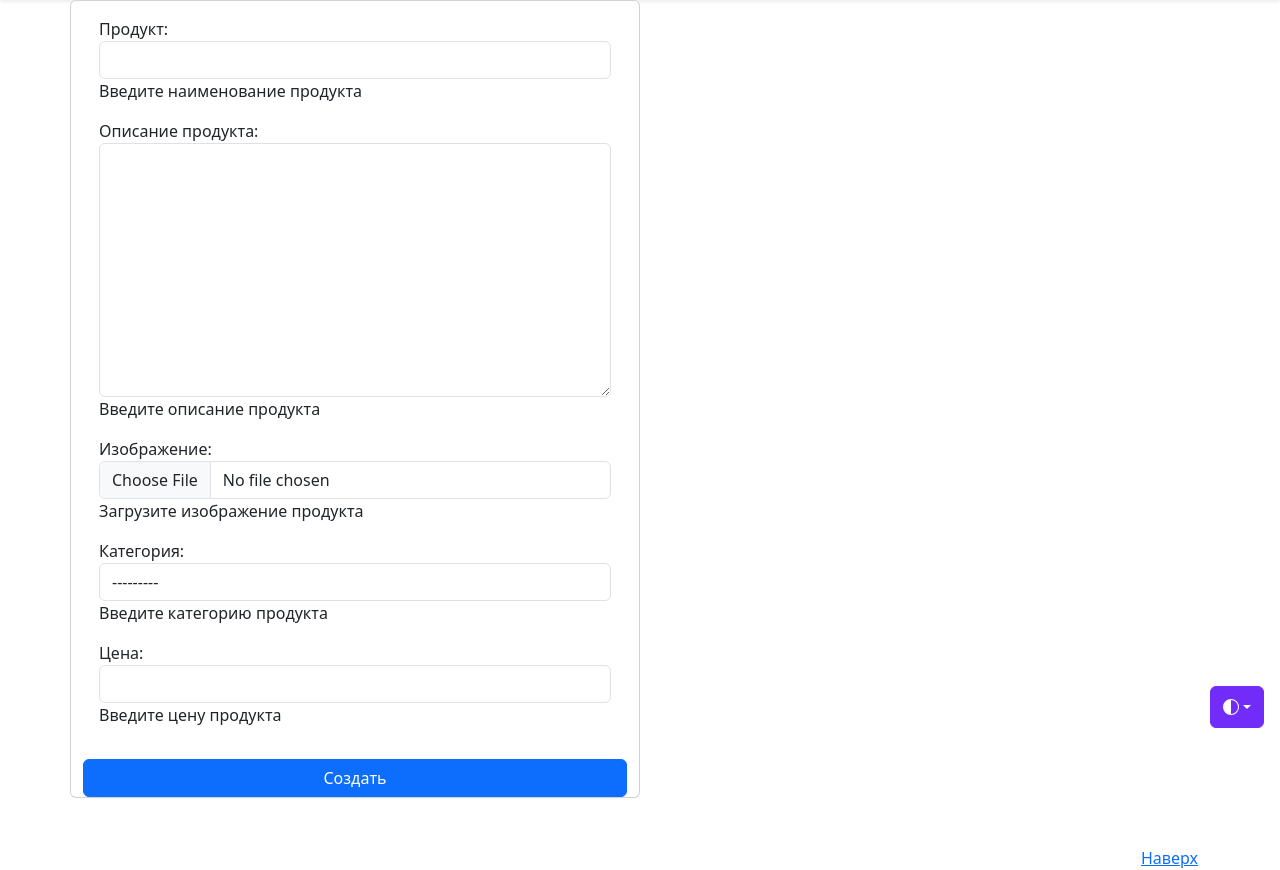
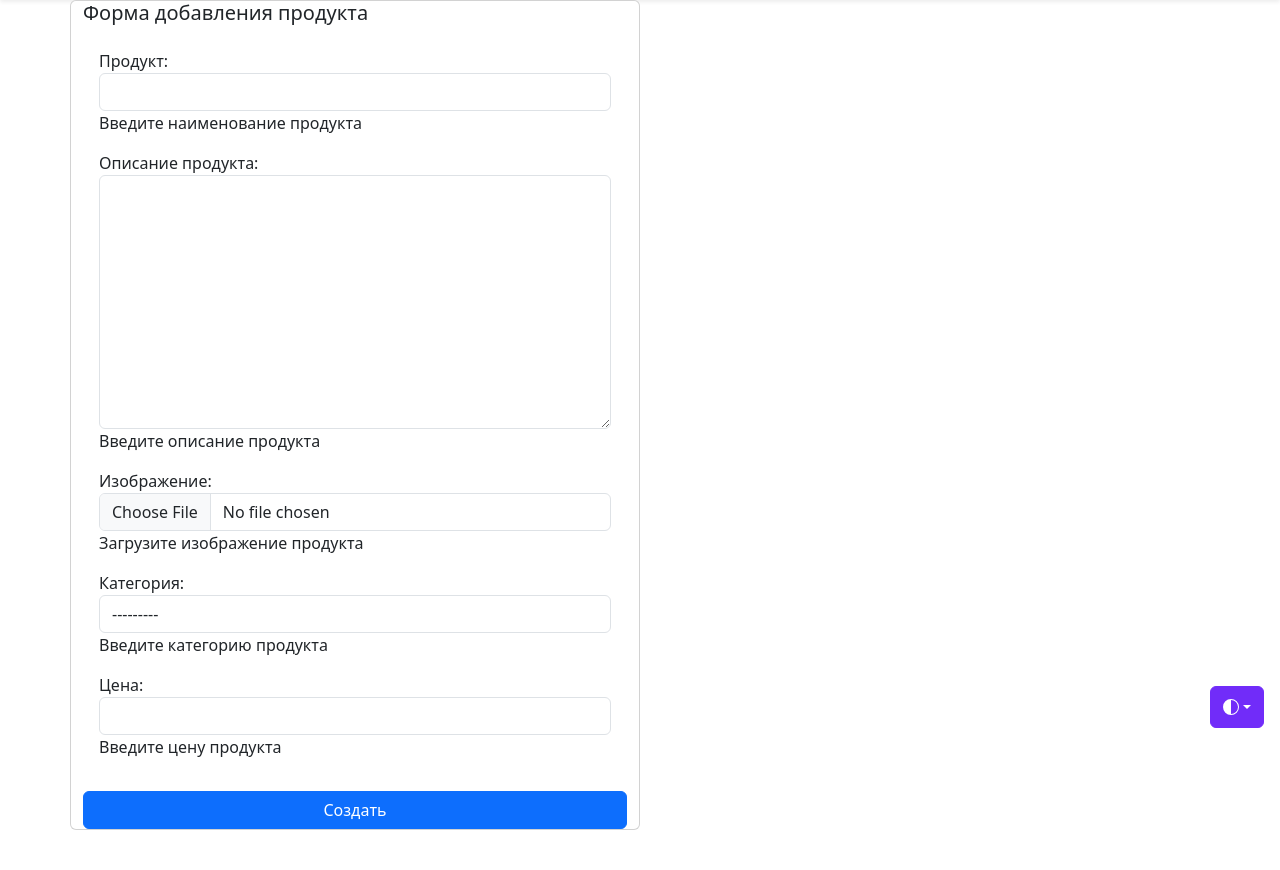
Before and after one commit to viktorefimovich/online_store, a Django app: page /catalog/create in a window 1280 px wide. Shown: the part 56-926 px from the top of the page. Run offline with Django 5.2, Linux system fonts and the light colour scheme; data that the repository does not hold is empty; some libraries are stand-ins or nearby versions.

Commit message:
Исправлено

```diff
--- a/catalog/templates/catalog/product_form.html
+++ b/catalog/templates/catalog/product_form.html
@@ -5,6 +5,7 @@
         <div class="col-6">
             <form class="row" method="post" enctype="multipart/form-data">
                 <div class="card">
+                    <h5 class="card-title">Форма добавления продукта</h5>
                     <div class="card-body">
                         {% csrf_token %}
                         {{ form.as_p}}
```
